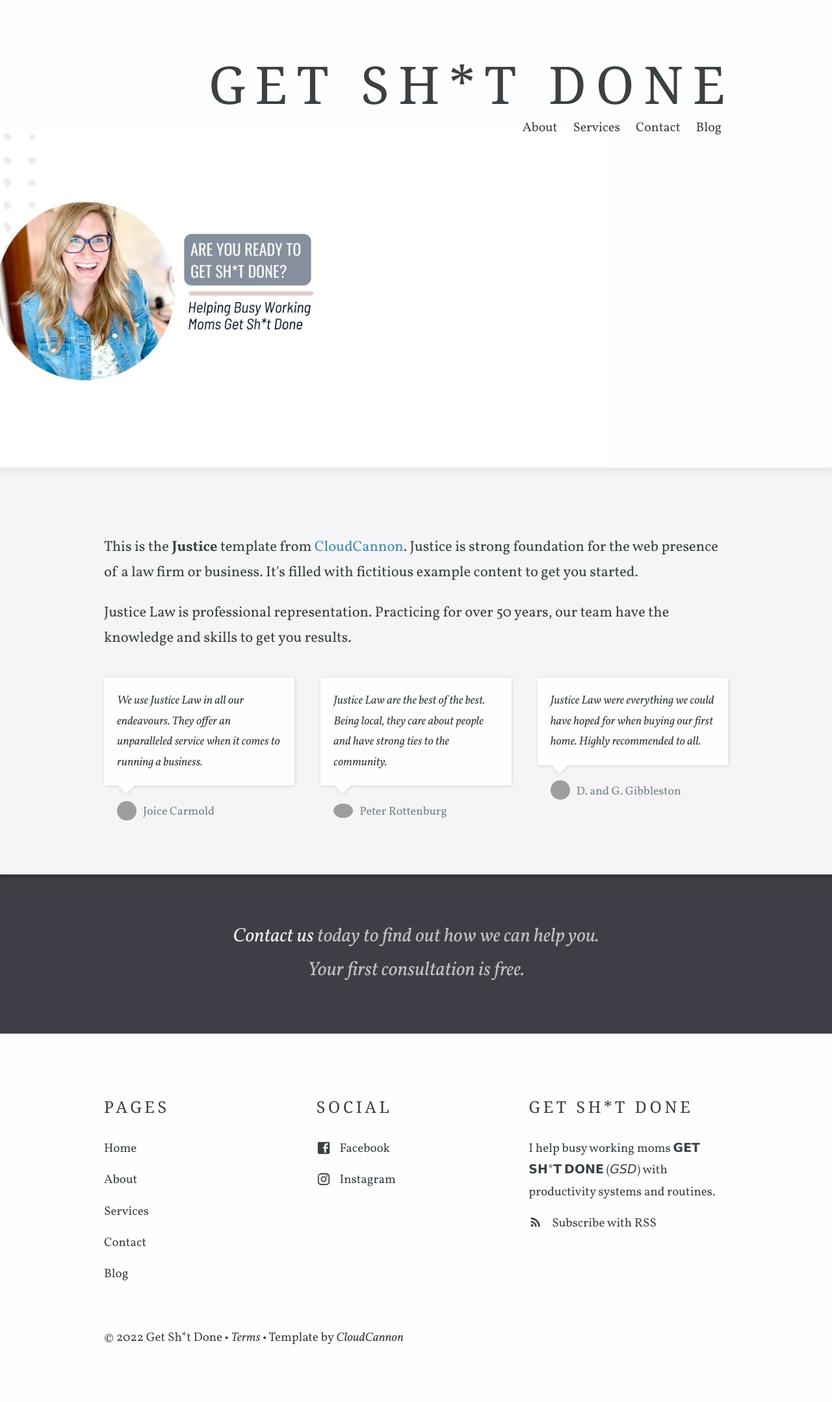
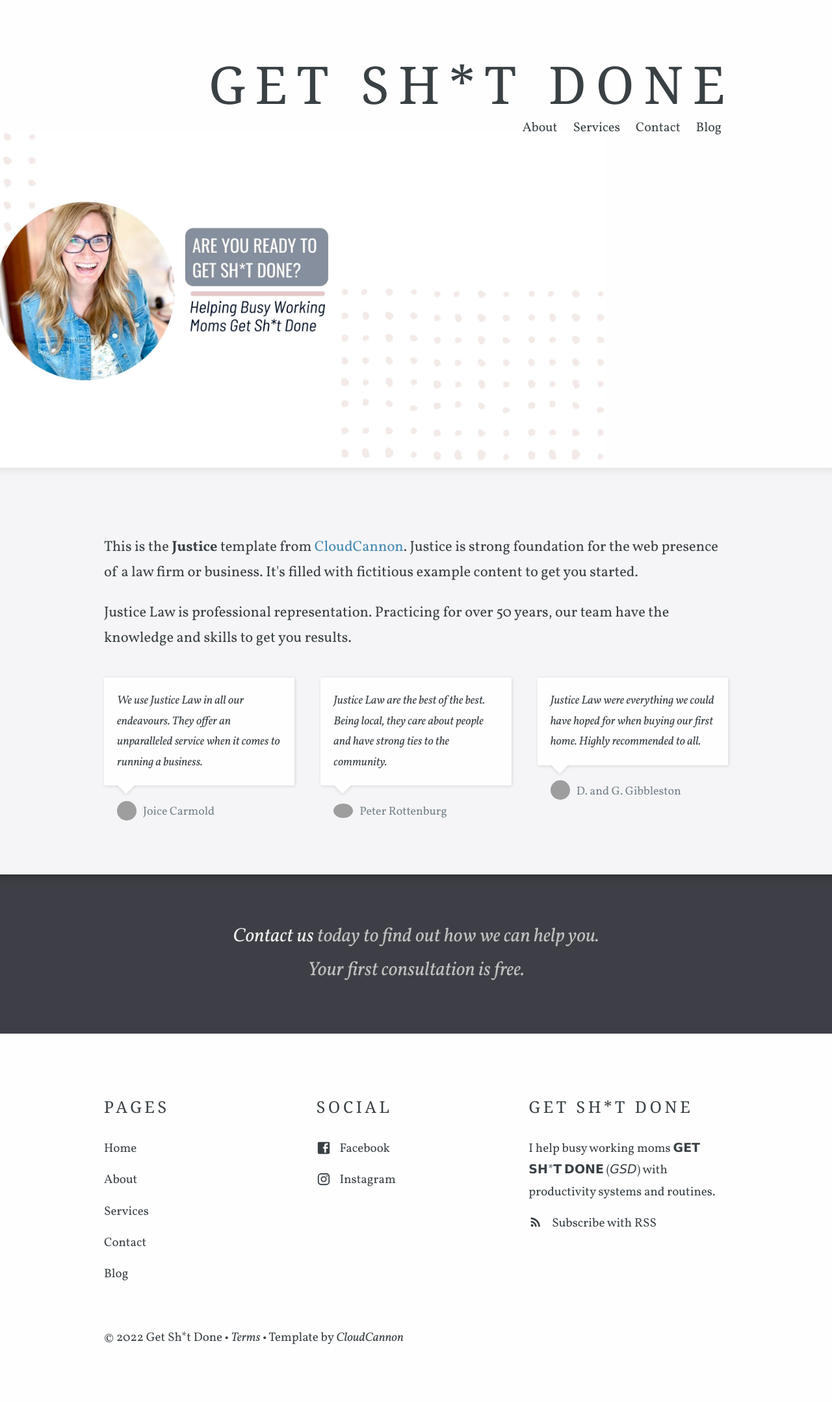
Before and after one commit to CloudCannon/justice-jekyll-template, a Jekyll site: the page built from index.html, in a window 1280 px wide. Shown: the whole page at 65% size. Built offline with Jekyll 4.4.1, drawn with Linux system fonts in a browser that asks for light colours; some web fonts are replaced; grey boxes are pictures that could not be loaded.

Commit message:
Update _config.yml

```diff
--- a/_config.yml
+++ b/_config.yml
@@ -37,8 +37,8 @@ defaults:
       path: ""
     values:
       layout: page
-      background_image_path: /uploads/Homepage1.jpg
-      image: /uploads/Homepage1.jpg
+      background_image_path: /uploads/Homepage2.jpg
+      image: /uploads/Homepage2.jpg
   -
     scope:
       path: ""
```
